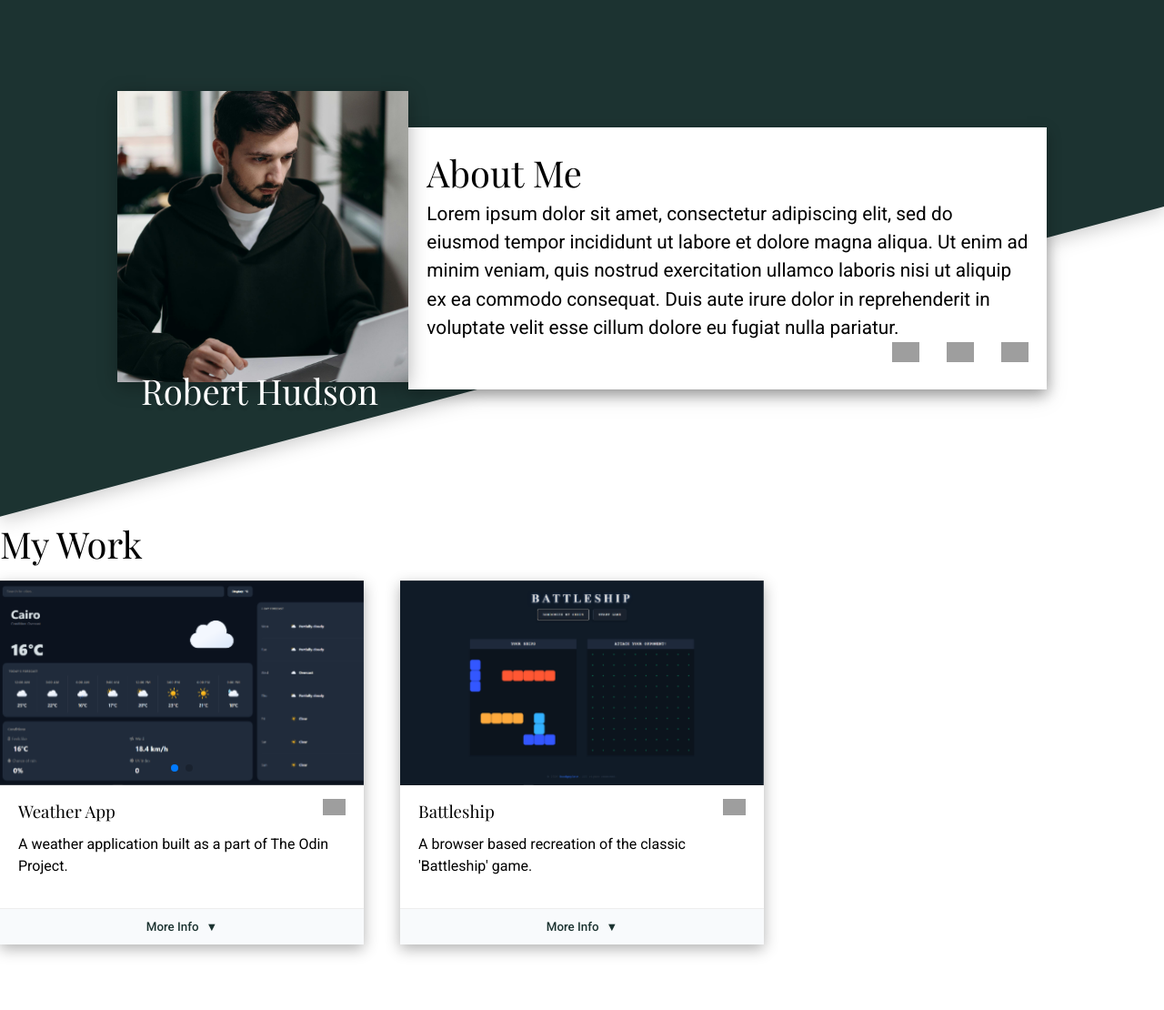
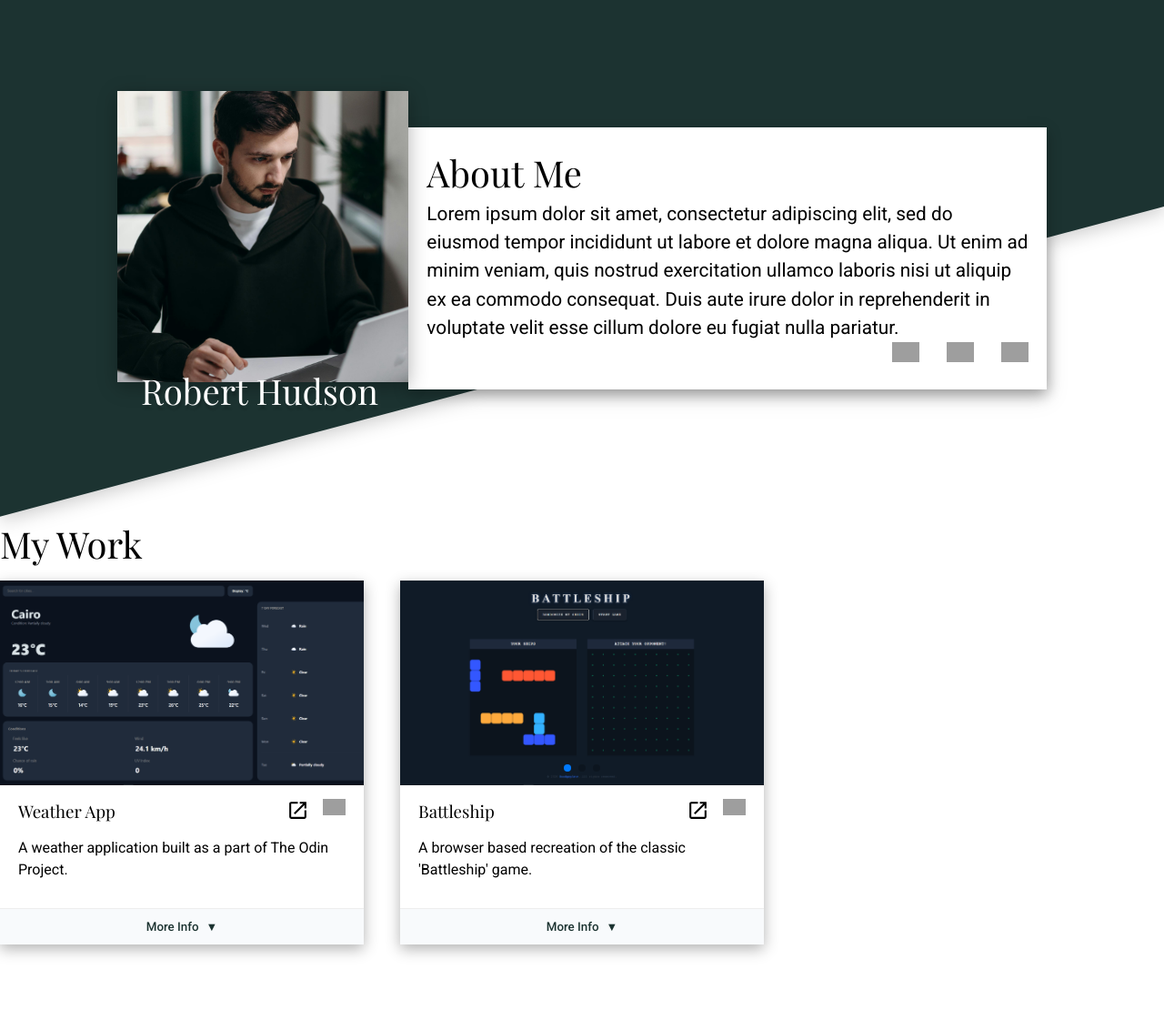
Before and after one commit to GoodGuyFate/odin-homepage, a plain HTML site: page index.html in a window 1280 px wide. Shown: the top 1110 px of the page at 91% size. Drawn offline with nearby package versions, Linux system fonts and the light colour scheme; grey boxes are pictures that could not be loaded; a web font is replaced by a local one.

Commit message:
add project link button/polish ui for project cards

```diff
--- a/script.js
+++ b/script.js
@@ -5,8 +5,9 @@ const projects = [
       "A weather application built as a part of The Odin Project.",
     longDescription:
       "A weather app built with HTML, CSS, and Javascript using the OpenWeatherMap API. Features the ability to search any city and get its' conditions. Built with vanilla JavaScript and bundled with Webpack, and including animated icons made by Meteocons.",
-    screenshots: ["images/project-1.png", "images/header-mobile.jpg"],
+    screenshots: ["images/project-images/weather-app-1.png"],
     repo: "https://github.com/GoodGuyFate/odin-weatherApp",
+    liveUrl: "https://goodguyfate.github.io/odin-weatherApp/",
   },
   {
     title: "Battleship",
@@ -14,8 +15,13 @@ const projects = [
       "A browser based recreation of the classic 'Battleship' game.",
     longDescription:
       "Built as a part of The Odin Project curriculum. With this project we learned a lot about separation of concerns. I built the logic for the game first, and was able to make sure that it functioned before moving on to the frontend. Built with HTML, CSS, Vanilla JavaScript, bundled with Webpack, and has a simple 'bot' opponent that randomly targets the player's board",
-    screenshots: ["images/battleship-1.png"],
+    screenshots: [
+      "images/project-images/battleship-1.png",
+      "images/project-images/battleship-2.png",
+      "images/project-images/battleship-3.png",
+    ],
     repo: "https://github.com/GoodGuyFate/odin-battleship",
+    liveUrl: "https://goodguyfate.github.io/odin-battleship/",
   },
 ];
 
@@ -46,6 +52,7 @@ for (const project of projects) {
         ".lightbox-container",
       );
       lightboxContainerElement.style.display = "flex";
+      setTimeout(() => lightboxContainerElement.classList.add("is-open"), 10);
 
       const lightboxWrapperElement = document.querySelector(
         ".lightbox-swiper-main .swiper-wrapper",
@@ -99,12 +106,14 @@ for (const project of projects) {
 
   lightboxContainerElement.addEventListener("click", (e) => {
     if (e.target === lightboxContainerElement) {
-      lightboxContainerElement.style.display = "none";
+      lightboxContainerElement.classList.remove("is-open");
+      setTimeout(() => (lightboxContainerElement.style.display = "none"), 300);
     }
   });
   document.addEventListener("keydown", (e) => {
     if (e.key === "Escape") {
-      lightboxContainerElement.style.display = "none";
+      lightboxContainerElement.classList.remove("is-open");
+      setTimeout(() => (lightboxContainerElement.style.display = "none"), 300);
     }
   });
 
@@ -129,20 +138,38 @@ for (const project of projects) {
   titleCardElement.textContent = project.title;
   titleCardWrapperElement.append(titleCardElement);
 
-  const linkElement = document.createElement("a");
-  linkElement.classList.add("icon-button");
-  linkElement.target = "_blank";
-  linkElement.rel = "noopener noreferrer";
-  linkElement.href = project.repo;
+  const iconsWrapperEl = document.createElement("div");
+  iconsWrapperEl.classList.add("icons-wrapper");
+  titleCardWrapperElement.append(iconsWrapperEl);
+
+  const githubLinkEl = document.createElement("a");
+  githubLinkEl.classList.add("icon-button");
+  githubLinkEl.target = "_blank";
+  githubLinkEl.rel = "noopener noreferrer";
+  githubLinkEl.href = project.repo;
+
+  const liveUrlLinkEl = document.createElement("a");
+  liveUrlLinkEl.classList.add("icon-button");
+  liveUrlLinkEl.target = "_blank";
+  liveUrlLinkEl.rel = "noopener noreferrer";
+  liveUrlLinkEl.href = project.liveUrl;
+
+  const liveUrlLinkIcon = document.createElement("img");
+  liveUrlLinkIcon.classList.add("github-icon");
+  liveUrlLinkIcon.src = "images/open-in-new.svg";
+  liveUrlLinkIcon.alt = "Share link icon";
 
   const githubIconElement = document.createElement("img");
   githubIconElement.classList.add("github-icon");
   githubIconElement.src =
     "https://cdn.jsdelivr.net/gh/devicons/devicon@latest/icons/github/github-original.svg";
-  githubIconElement.alt = "Github logo";
+  githubIconElement.alt = "Github logo icon";
 
-  linkElement.append(githubIconElement);
-  titleCardWrapperElement.append(linkElement);
+  liveUrlLinkEl.append(liveUrlLinkIcon);
+  iconsWrapperEl.append(liveUrlLinkEl);
+
+  githubLinkEl.append(githubIconElement);
+  iconsWrapperEl.append(githubLinkEl);
 
   // SHORT DESCRIPTION
   const descriptionWrapperElement = document.createElement("div");
--- a/style.css
+++ b/style.css
@@ -149,6 +149,16 @@ main {
   justify-content: space-between;
   padding: 15px 20px 0;
 }
+.icons-wrapper {
+  display: flex;
+  gap: 15px;
+}
+.icons-wrapper a {
+  transition: transform 0.2s ease;
+}
+.icons-wrapper a:hover {
+  transform: scale(1.2);
+}
 .description-wrapper {
   padding: 10px 20px 20px;
   flex-grow: 1;
@@ -287,6 +297,47 @@ main {
   opacity: 1;
 }
 
+.card .swiper-slide {
+  position: relative;
+  cursor: pointer;
+  overflow: hidden;
+}
+
+.card .swiper-slide::after {
+  position: absolute;
+  top: 50%;
+  left: 50%;
+  transform: translate(-50%, -50%) scale(0.5);
+  font-size: 2rem;
+  opacity: 0;
+  transition: all 0.3s ease;
+}
+
+.card .swiper-slide:hover::after {
+  opacity: 1;
+  transform: translate(-50%, -50%) scale(1);
+}
+
+.card .swiper-slide img {
+  transition: transform 0.3s ease;
+}
+
+.card .swiper-slide:hover img {
+  transform: scale(1.05);
+}
+
+
+.lightbox-container {
+  opacity: 0;
+  transition: opacity 0.3s ease;
+  pointer-events: none;
+}
+
+.lightbox-container.is-open {
+  opacity: 1;
+  pointer-events: all;
+}
+
 @media (max-width: 1024px) {
   .image-wrapper {
     width: 50%;
```
Also changed, not shown: images/open-in-new.svg (added), images/project-1.png (deleted), images/project-images/battleship-1.png (renamed from images/battleship-1.png), images/project-images/battleship-2.png (added), images/project-images/battleship-3.png (added), images/project-images/weather-app-1.png (added).
